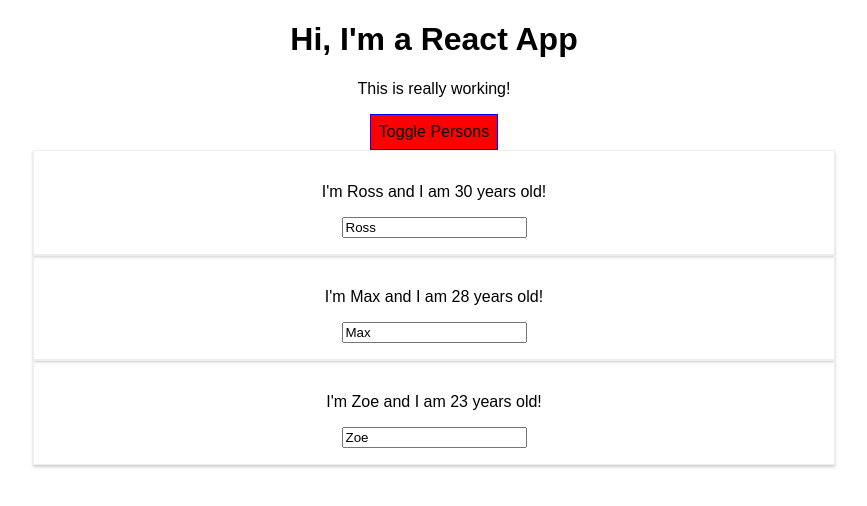
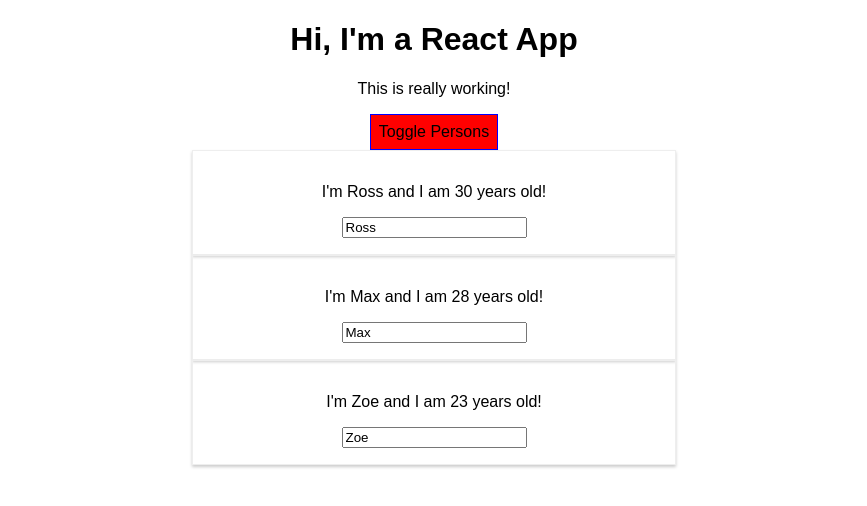
Before and after one commit to nym1k/react-complete-guide, a React (Create React App) app: page / in a window 1280 px wide. Both pictures are taken after a click on the button "Toggle Persons". Shown: the top 506 px of the page, without its empty margins (206-1073 px from the left). Built offline with nearby package versions, Linux system fonts and the light colour scheme.

Commit message:
Section 5 - Enabled CSS Modules

```diff
--- a/src/App.js
+++ b/src/App.js
@@ -1,6 +1,6 @@
 import React, { Component } from 'react';
 import './App.css';
-import Radium from 'radium';
+import Radium, { StyleRoot } from 'radium';
 import Person from './Person/Person'
 
 class App extends Component {
@@ -100,6 +100,7 @@
     }
 
     return (
+      <StyleRoot>
         <div className="App">
           <h1>Hi, I'm a React App</h1>
           <p className={classes.join(' ')}>This is really working!</p>
@@ -108,6 +109,7 @@
             onClick={this.togglePersonsHandler}>Toggle Persons</button>
           {persons}
         </div>
+      </StyleRoot>
     );
   }
 }
--- a/src/Person/Person.js
+++ b/src/Person/Person.js
@@ -1,10 +1,16 @@
 import React from 'react'
+import Radium from 'radium'
 
 import './Person.css';
 
 const Person = props => {
+    const style = {
+        '@media (min-width: 500px)': {
+            width: '450px'
+        }
+    };
     return (
-        <div className="Person">
+        <div className="Person" style={style}>
             <p onClick={props.click}>I'm {props.name} and I am {props.age} years old!</p>
             <p>{props.children}</p>
             <input type="text" onChange={props.changed} value={props.name} />
@@ -12,4 +18,4 @@
     )
 }
 
-export default Person;
+export default Radium(Person);
```
Lines whose indentation alone changed are shown as unchanged.
